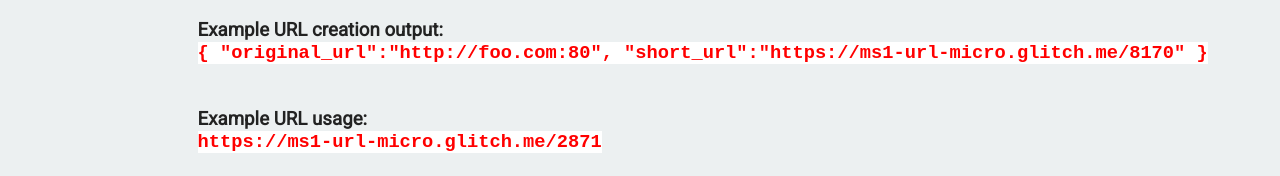
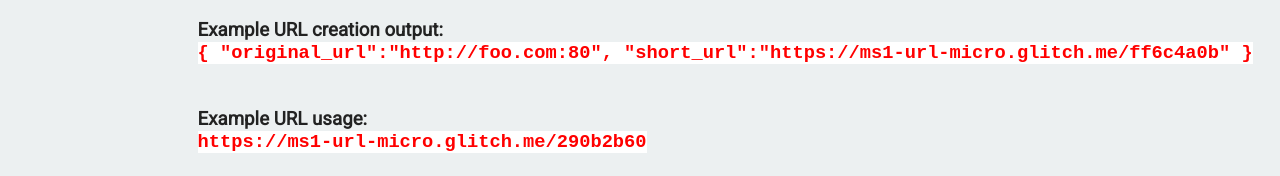
Before and after one commit to mongosmash1/url-shortener-microservice, a website: page views/index.html in a window 1280 px wide. Shown: the part 211-387 px from the top of the page. Drawn offline with Linux system fonts and the light colour scheme.

Commit message:
☺️🕷 Updated with Glitch

```diff
--- a/datastore.js
+++ b/datastore.js
@@ -20,14 +20,12 @@
     const url = db.collection(process.env.COLLECTION);
     var query = {};
     query[key] = value;
-    console.log(query);
     url.find(query).project({ _id: 0, urlCode: 1, urlTarget: 1 }).toArray(function (err, docs){
       if (err) {
         client.close;
         callback(err);
       } else {
         let results = docs[0];
-        console.log(results);
         callback(null, results);
         client.close;
       }
--- a/views/index.html
+++ b/views/index.html
@@ -18,11 +18,11 @@
         <code class="example">https://ms1-url-micro.glitch.me/api/url/http://foo.com:80</code><br>
         <br>
         Example URL creation output:<br>
-        <code class="example">{ "original_url":"http://foo.com:80", "short_url":"https://ms1-url-micro.glitch.me/8170" }</code><br>
+        <code class="example">{ "original_url":"http://foo.com:80", "short_url":"https://ms1-url-micro.glitch.me/ff6c4a0b" }</code><br>
         <br>
         <br>
         Example URL usage:<br>
-        <code class="example">https://ms1-url-micro.glitch.me/2871</code><br>
+        <code class="example">https://ms1-url-micro.glitch.me/290b2b60</code><br>
         <br>
         Example URL redirects to:<br>
         <code class="example">https://www.google.com</code>
```
Also changed, not shown: server.js (+7 -2 lines), README.md.
